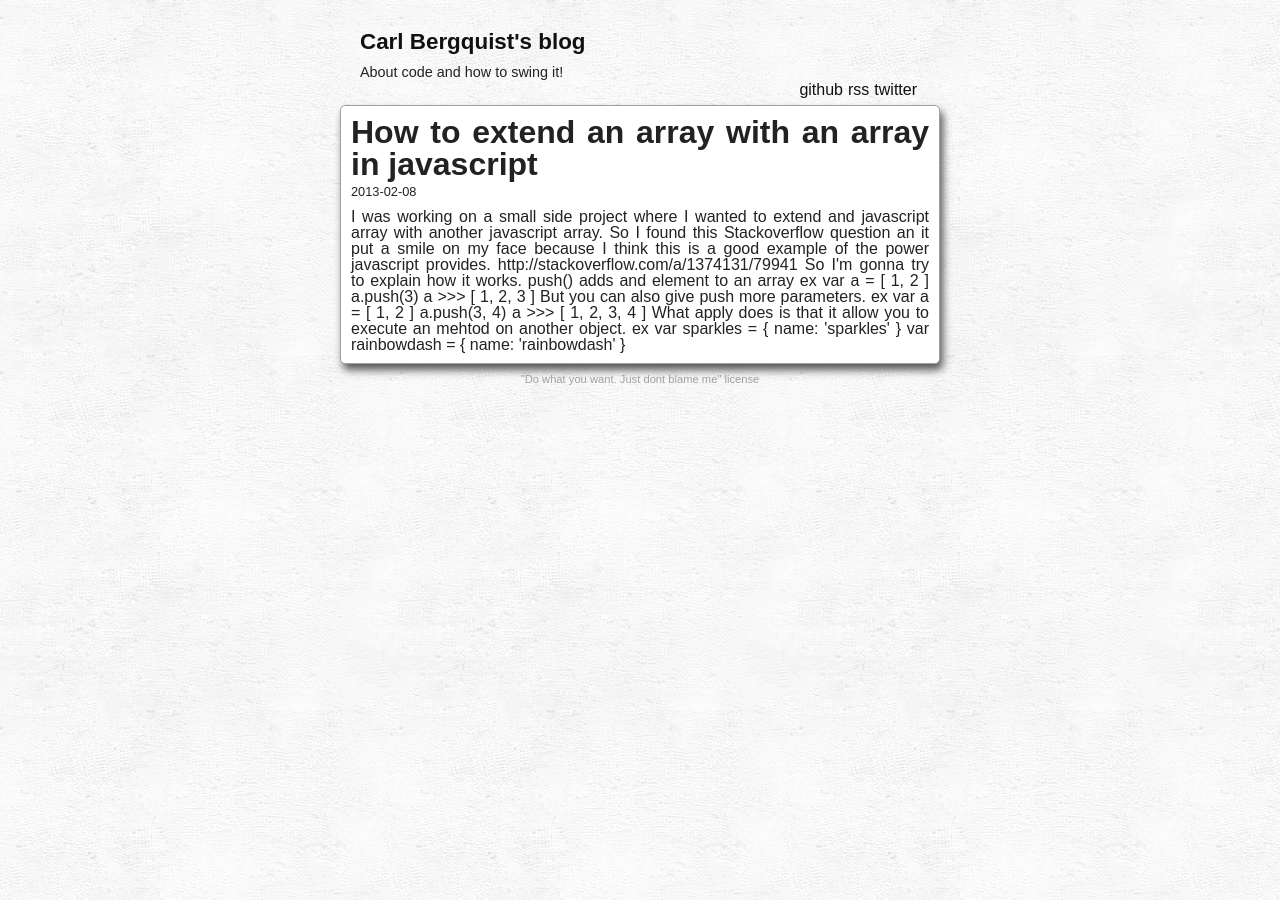
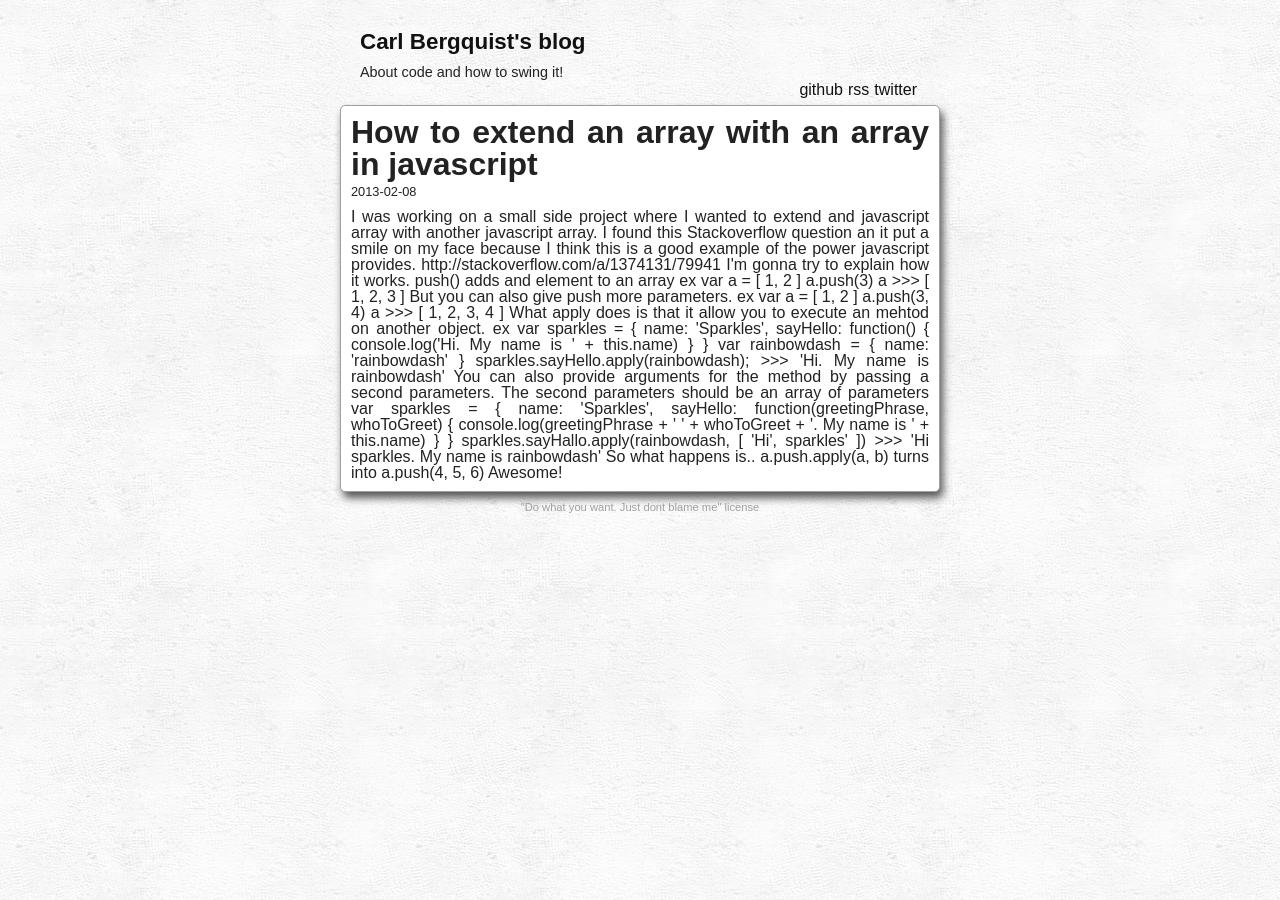
Before and after one commit to bergquist/bergquist.github.com, a Jekyll site: the page built from _posts/2013-02-08-Extending-an-array-with-an-array-in-javascript.html, in a window 1280 px wide. Built offline with Jekyll 4.4.1, drawn with Linux system fonts in a browser that asks for light colours.

Commit message:
completed write up

```diff
--- a/_posts/2013-02-08-Extending-an-array-with-an-array-in-javascript.html
+++ b/_posts/2013-02-08-Extending-an-array-with-an-array-in-javascript.html
@@ -3,11 +3,11 @@ layout: post
 title: How to extend an array with an array in javascript
 ---
 
-I was working on a small side project where I wanted to extend and javascript array with another javascript array. So I found this Stackoverflow question an it put a smile on my face because I think this is a good example of the power javascript provides.
+I was working on a small side project where I wanted to extend and javascript array with another javascript array. I found this Stackoverflow question an it put a smile on my face because I think this is a good example of the power javascript provides.
 
 http://stackoverflow.com/a/1374131/79941
 
-So I'm gonna try to explain how it works.
+I'm gonna try to explain how it works.
 push() adds and element to an array ex
 
 var a = [ 1, 2 ]
@@ -24,9 +24,35 @@ a
 
 What apply does is that it allow you to execute an mehtod on another object. ex
 var sparkles = {
-    name: 'sparkles'
+	name: 'Sparkles',
+	sayHello: function() {
+		console.log('Hi. My name is ' + this.name)
+	}
 }
 
 var rainbowdash = {
     name: 'rainbowdash'
 }
+
+sparkles.sayHello.apply(rainbowdash);
+>>> 'Hi. My name is rainbowdash'
+
+You can also provide arguments for the method by passing a second parameters.
+The second parameters should be an array of parameters
+
+var sparkles = {
+	name: 'Sparkles',
+	sayHello: function(greetingPhrase, whoToGreet) {
+		console.log(greetingPhrase + ' ' + whoToGreet + '. My name is ' + this.name)
+	}
+}
+
+sparkles.sayHallo.apply(rainbowdash, [ 'Hi', sparkles' ])
+>>> 'Hi sparkles. My name is rainbowdash'
+
+
+So what happens is..
+
+a.push.apply(a, b) turns into a.push(4, 5, 6)
+
+Awesome!
```
